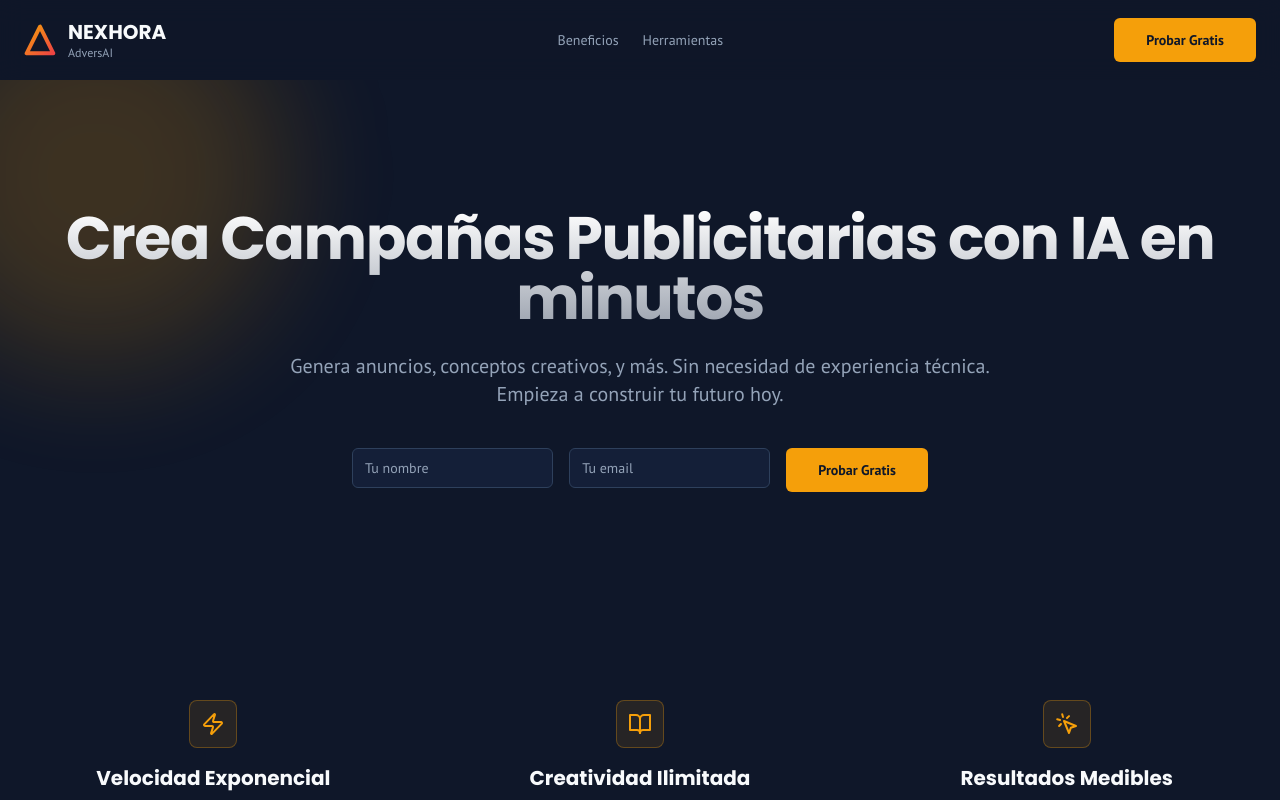
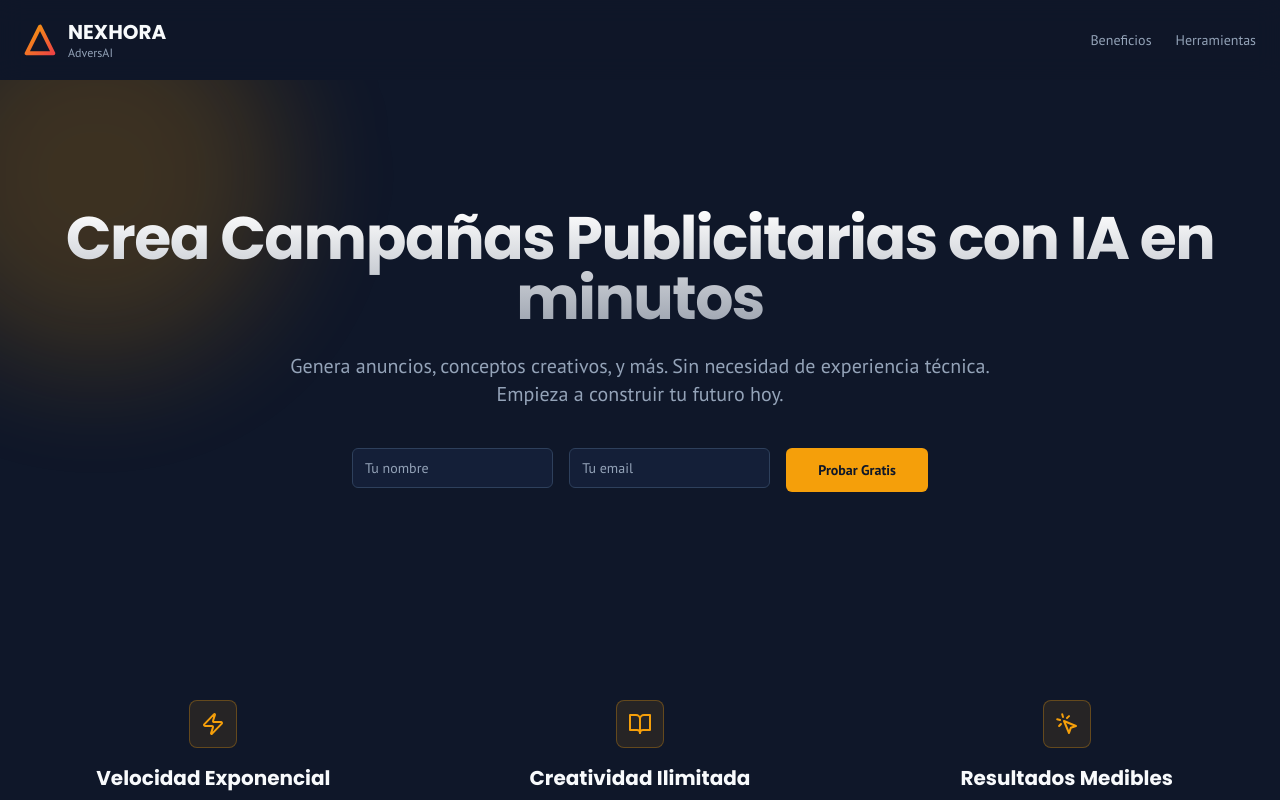
Before and after one commit to Nexhora/AdversAI-Seguro, a Next.js app: page / in a window 1280 px wide. Shown: the top 800 px of the page. Built offline with nearby package versions, Linux system fonts and the light colour scheme.

Commit message:
el boton de la esquina superior derecha puedes quitarlo

```diff
--- a/components/header.tsx
+++ b/components/header.tsx
@@ -1,6 +1,5 @@
 import { Logo } from '@/components/icons';
 import Link from 'next/link';
-import { Button } from '@/components/ui/button';
 
 export function Header() {
   return (
@@ -17,9 +16,6 @@ export function Header() {
            <Link href="#beneficios" className="text-sm font-medium text-muted-foreground hover:text-foreground transition-colors">Beneficios</Link>
            <Link href="#herramientas" className="text-sm font-medium text-muted-foreground hover:text-foreground transition-colors">Herramientas</Link>
         </nav>
-        <Button>
-          Probar Gratis
-        </Button>
       </div>
     </header>
   );
```
